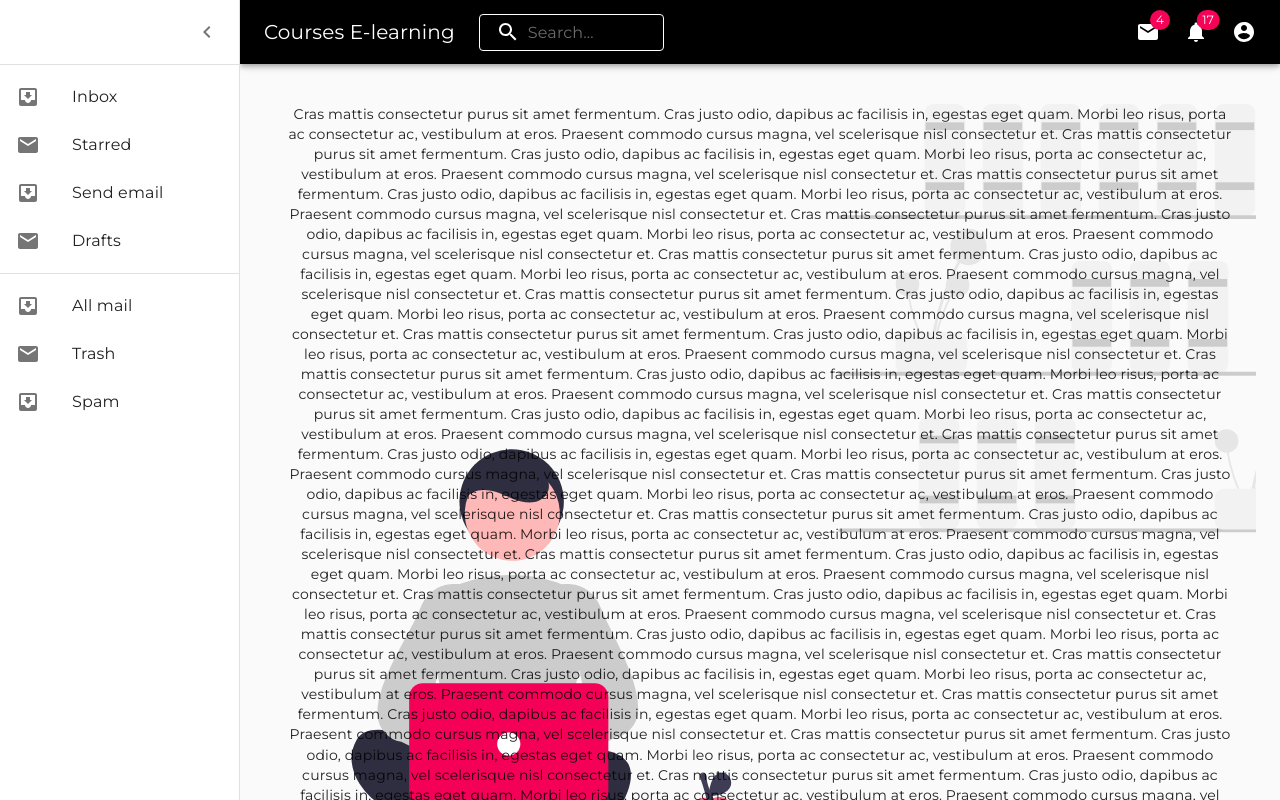
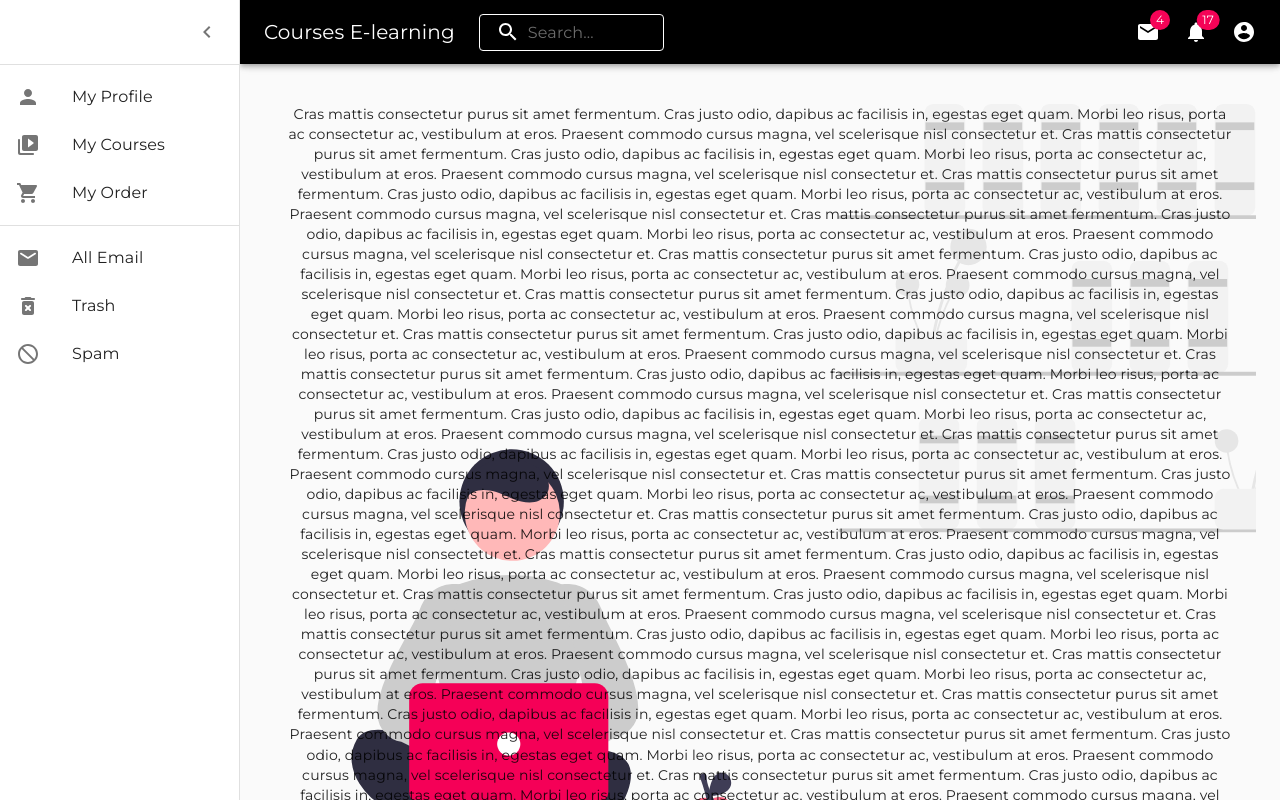
Before and after one commit to NguyenChiTrung1310/course-react-app, a React (Create React App) app in the folder e-learning/: page / in a window 1280 px wide. Both pictures are taken after a click on the button 36 px from the left and 32 px from the top of the page. Shown: the top 800 px of the page. Built offline with nearby package versions, Linux system fonts and the light colour scheme.

Commit message:
Update and optimize scss

```diff
--- a/e-learning/src/components/AppBar/MenuDesktop/useStyles.ts
+++ b/e-learning/src/components/AppBar/MenuDesktop/useStyles.ts
@@ -13,11 +13,15 @@ string> = makeStyles((theme: Theme) =>
   createStyles({
     menu: {
       top: '40px !important',
-      left: '-5px !important'
+      left: '-5px !important',
+      '& .MuiMenu-paper': {
+        width: '200px',
+      }
     },
     menuItem: {
       display: 'flex',
       alignItems:'center',
+      paddingLeft: '60px'
     },
     linkItem: {
       paddingTop: '5px !important',
@@ -27,9 +31,6 @@ string> = makeStyles((theme: Theme) =>
       width: '16px',
       height: '16px',
       marginTop: '3px',
-      // '&:hover': {
-      //   filter: 'invert(1)'
-      // }
     }
   })
 );
--- a/e-learning/src/components/AppBar/index.scss
+++ b/e-learning/src/components/AppBar/index.scss
@@ -1,4 +1,4 @@
-@import '../../styles/styles.scss';
+@import '../../styles/styles';
 
 .MuiBadge-anchorOriginTopRightRectangle{
     background-color: $red !important
@@ -6,13 +6,15 @@
 
 .MuiButtonBase-root{
     &:hover {
-        background-color: $red !important;
-        color: $white;
-        transition: all .2s ease-in-out !important;
+        @include hoverAppBar($red, $white, 'all .2s ease-in-out');
 
         img{
             filter: invert(1) !important;
             transition: all .2s ease-in-out !important;
         }
+
+        .MuiListItemIcon-root .MuiSvgIcon-root{
+            @include hoverAppBar('none', $white, 'all .2s ease-in-out');
+        }
     }
 }
--- a/e-learning/src/components/AppBar/index.tsx
+++ b/e-learning/src/components/AppBar/index.tsx
@@ -6,11 +6,16 @@ import MenuIcon from '@material-ui/icons/Menu';
 import SearchIcon from '@material-ui/icons/Search';
 import ChevronLeftIcon from '@material-ui/icons/ChevronLeft';
 import ChevronRightIcon from '@material-ui/icons/ChevronRight';
-import InboxIcon from '@material-ui/icons/MoveToInbox';
+import DeleteForeverRoundedIcon from '@material-ui/icons/DeleteForeverRounded';
 import MailIcon from '@material-ui/icons/Mail';
+import EmailRoundedIcon from '@material-ui/icons/EmailRounded';
 import AccountCircle from '@material-ui/icons/AccountCircle';
 import NotificationsIcon from '@material-ui/icons/Notifications';
 import MoreIcon from '@material-ui/icons/MoreVert';
+import PersonIcon from '@material-ui/icons/Person';
+import ShoppingCartIcon from '@material-ui/icons/ShoppingCart';
+import VideoLibraryRoundedIcon from '@material-ui/icons/VideoLibraryRounded';
+import NotInterestedRoundedIcon from '@material-ui/icons/NotInterestedRounded';
 import {
   AppBar,
   Toolbar,
@@ -57,6 +62,36 @@ export default function HideAppBar(props: Props) {
   const [open, setOpen] = useState(false);
   const [anchorEl, setAnchorEl] = useState(null);
   const [mobileMoreAnchorEl, setMobileMoreAnchorEl] = useState(null);
+
+  const [firstMenu] = useState([
+    {
+      name: 'My Profile',
+      value: 'profile',
+    },
+    {
+      name: 'My Courses',
+      value: 'courses',
+    },
+    {
+      name: 'My Order',
+      value: 'order',
+    },
+  ]);
+
+  const [secondMenu] = useState([
+    {
+      name: 'All Email',
+      value: 'email',
+    },
+    {
+      name: 'Trash',
+      value: 'trash',
+    },
+    {
+      name: 'Spam',
+      value: 'spam',
+    },
+  ]);
 
   const menuId = 'search-menu';
   const mobileMenuId = 'search-menu-mobile';
@@ -160,7 +195,7 @@ export default function HideAppBar(props: Props) {
           </Toolbar>
         </AppBar>
       </HideOnScroll>
-      {/* <Toolbar /> */}
+
       <MenuMobile
         mobileMenuId={mobileMenuId}
         mobileMoreAnchorEl={mobileMoreAnchorEl}
@@ -192,23 +227,43 @@ export default function HideAppBar(props: Props) {
         </div>
         <Divider />
         <List>
-          {['Inbox', 'Starred', 'Send email', 'Drafts'].map((text, index) => (
-            <ListItem button key={text}>
-              <ListItemIcon>
-                {index % 2 === 0 ? <InboxIcon /> : <MailIcon />}
-              </ListItemIcon>
-              <ListItemText primary={text} />
+          {firstMenu.map((text, index) => (
+            <ListItem button key={text.name}>
+              {index === 0 ? (
+                <ListItemIcon>
+                  <PersonIcon />
+                </ListItemIcon>
+              ) : (
+                <ListItemIcon>
+                  {index === 1 ? (
+                    <VideoLibraryRoundedIcon />
+                  ) : (
+                    <ShoppingCartIcon />
+                  )}
+                </ListItemIcon>
+              )}
+              <ListItemText primary={text.name} />
             </ListItem>
           ))}
         </List>
         <Divider />
         <List>
-          {['All mail', 'Trash', 'Spam'].map((text, index) => (
-            <ListItem button key={text}>
-              <ListItemIcon>
-                {index % 2 === 0 ? <InboxIcon /> : <MailIcon />}
-              </ListItemIcon>
-              <ListItemText primary={text} />
+          {secondMenu.map((text, index) => (
+            <ListItem button key={text.name}>
+              {index === 0 ? (
+                <ListItemIcon>
+                  <EmailRoundedIcon />
+                </ListItemIcon>
+              ) : (
+                <ListItemIcon>
+                  {index === 1 ? (
+                    <DeleteForeverRoundedIcon />
+                  ) : (
+                    <NotInterestedRoundedIcon />
+                  )}
+                </ListItemIcon>
+              )}
+              <ListItemText primary={text.name} />
             </ListItem>
           ))}
         </List>
--- a/e-learning/src/styles/_mixin.scss
+++ b/e-learning/src/styles/_mixin.scss
@@ -0,0 +1,11 @@
+@import './_variables';
+
+// Appbar: hover menu and drawer menu
+$bg: $red;
+$color: $white;
+$bg: 'all .2s ease-in-out';
+@mixin hoverAppBar($bg, $color, $trans) {
+    background-color: $bg !important;
+    color: $color;
+    transition: $bg !important;
+}
--- a/e-learning/src/styles/styles.scss
+++ b/e-learning/src/styles/styles.scss
@@ -1,2 +1,2 @@
+@import './mixin';
 @import './variables';
-@import './mixin';
```
